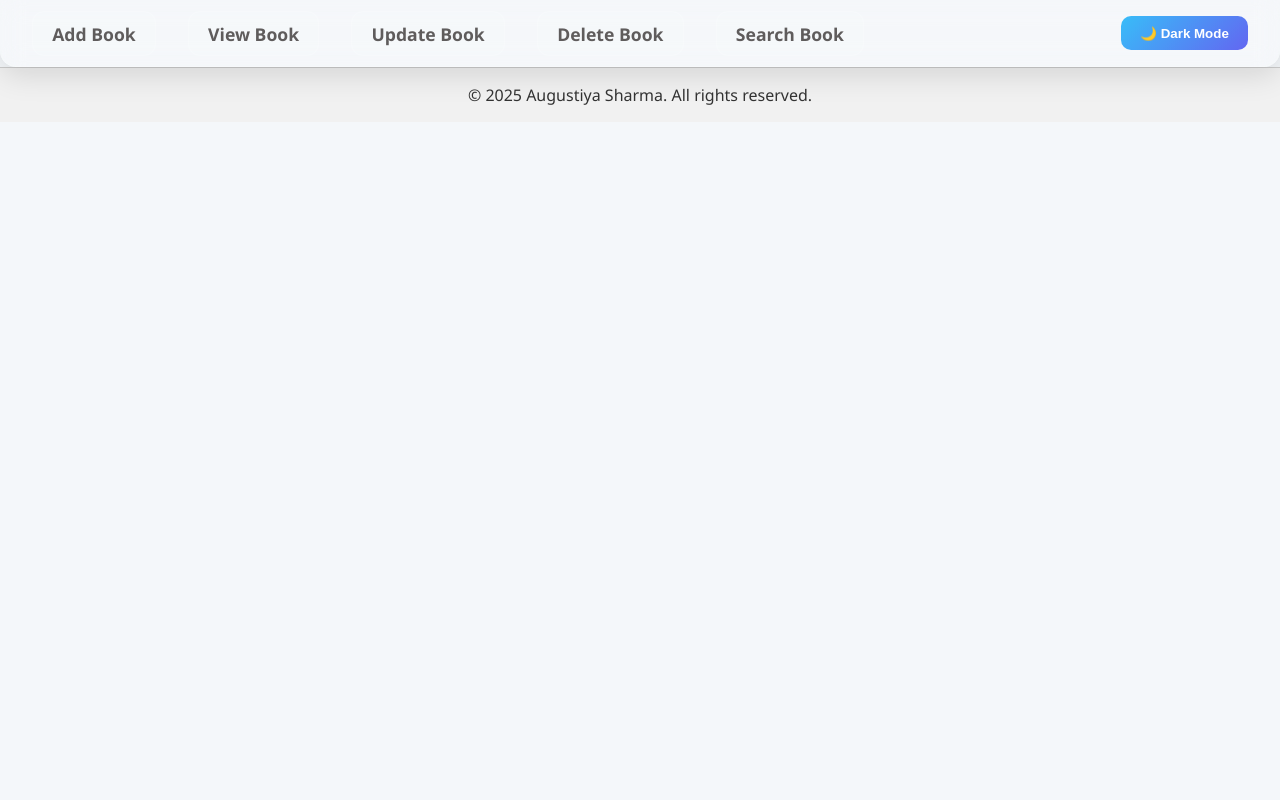
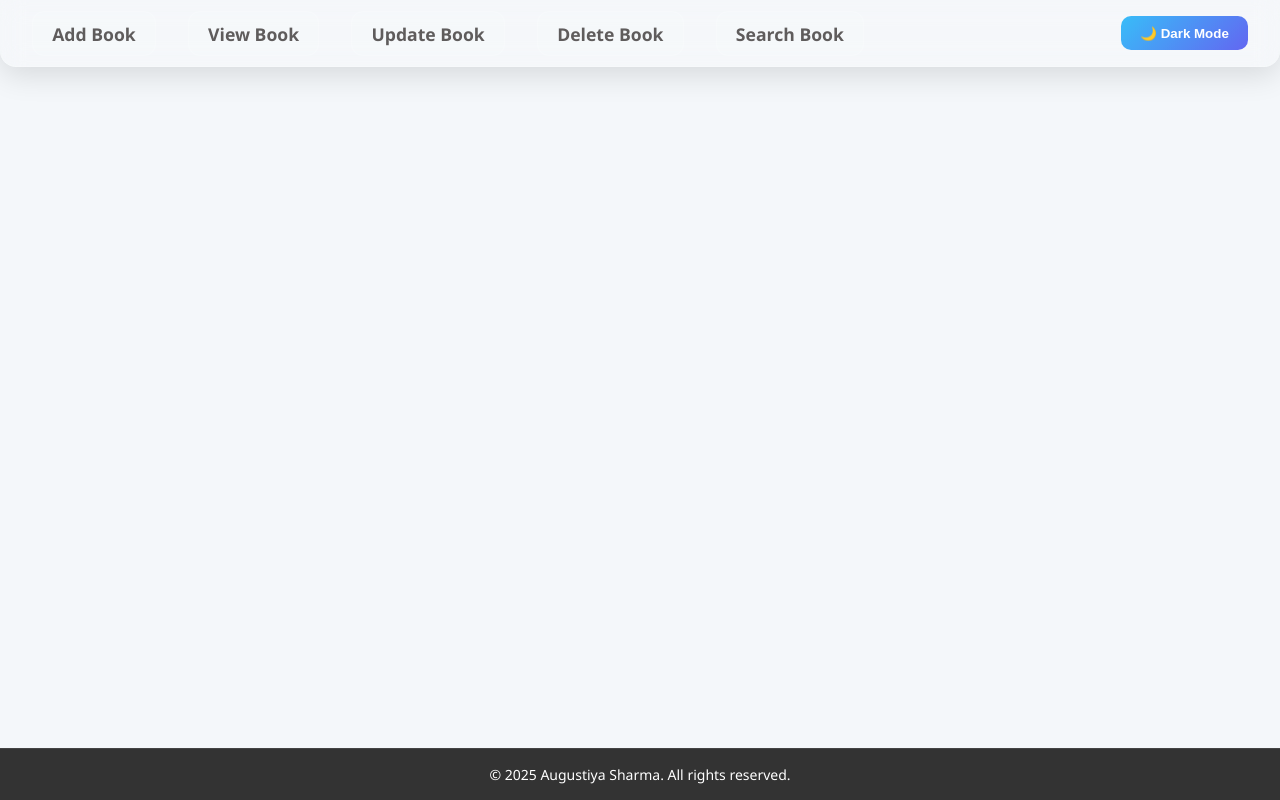
Before and after one commit to AugustiyaSharma/Book-App, a React (Vite) app in the folder frontend/: page / in a window 1280 px wide. Built offline with nearby package versions, Linux system fonts and the light colour scheme.

Commit message:
final version

```diff
--- a/frontend/src/App.css
+++ b/frontend/src/App.css
@@ -284,3 +284,32 @@ form button:hover {
   font-style: italic;
   color: var(--nav-text);
 }
+body, html, #root {
+  height: 100%;
+  margin: 0;
+  padding: 0;
+}
+
+.app-wrapper {
+  min-height: 100vh;
+}
+
+.app-container {
+  display: flex;
+  flex-direction: column;
+  min-height: 100vh;
+}
+
+.main-content {
+  flex: 1;
+  padding: 20px;
+}
+
+.footer {
+  text-align: center;
+  padding: 1rem;
+  background-color: #333;
+  color: #fff;
+  border-top: 1px solid #444;
+  font-size: 14px;
+}
--- a/frontend/src/App.jsx
+++ b/frontend/src/App.jsx
@@ -16,8 +16,9 @@ const App = () => {
   }, [darkMode])
 
   return (
+    <div className={`app-wrapper ${darkMode ? 'dark' : ''}`}>
+      <Router>
         <div className="app-container">
-      <Router>
           <nav>
             <ul>
               <li><Link to='/add'>Add Book</Link></li>
@@ -31,6 +32,7 @@ const App = () => {
             </button>
           </nav>
 
+          <main className="main-content">
             <Routes>
               <Route path='/add' element={<Addbook />} />
               <Route path='/view' element={<Viewbook />} />
@@ -38,18 +40,12 @@ const App = () => {
               <Route path='/delete' element={<Deletebook />} />
               <Route path='/search' element={<Searchbook />} />
             </Routes>
+          </main>
 
-
-        <footer style={{
-          textAlign: 'center',
-          padding: '1rem',
-          backgroundColor: darkMode ? '#333' : '#f1f1f1',
-          color: darkMode ? '#fff' : '#333',
-          borderTop: '1px solid #ccc',
-          marginTop: 'auto'
-        }}>
+          <footer className="footer">
             &copy; {new Date().getFullYear()} Augustiya Sharma. All rights reserved.
           </footer>
+        </div>
       </Router>
     </div>
   )
```
Lines whose indentation alone changed are shown as unchanged.
